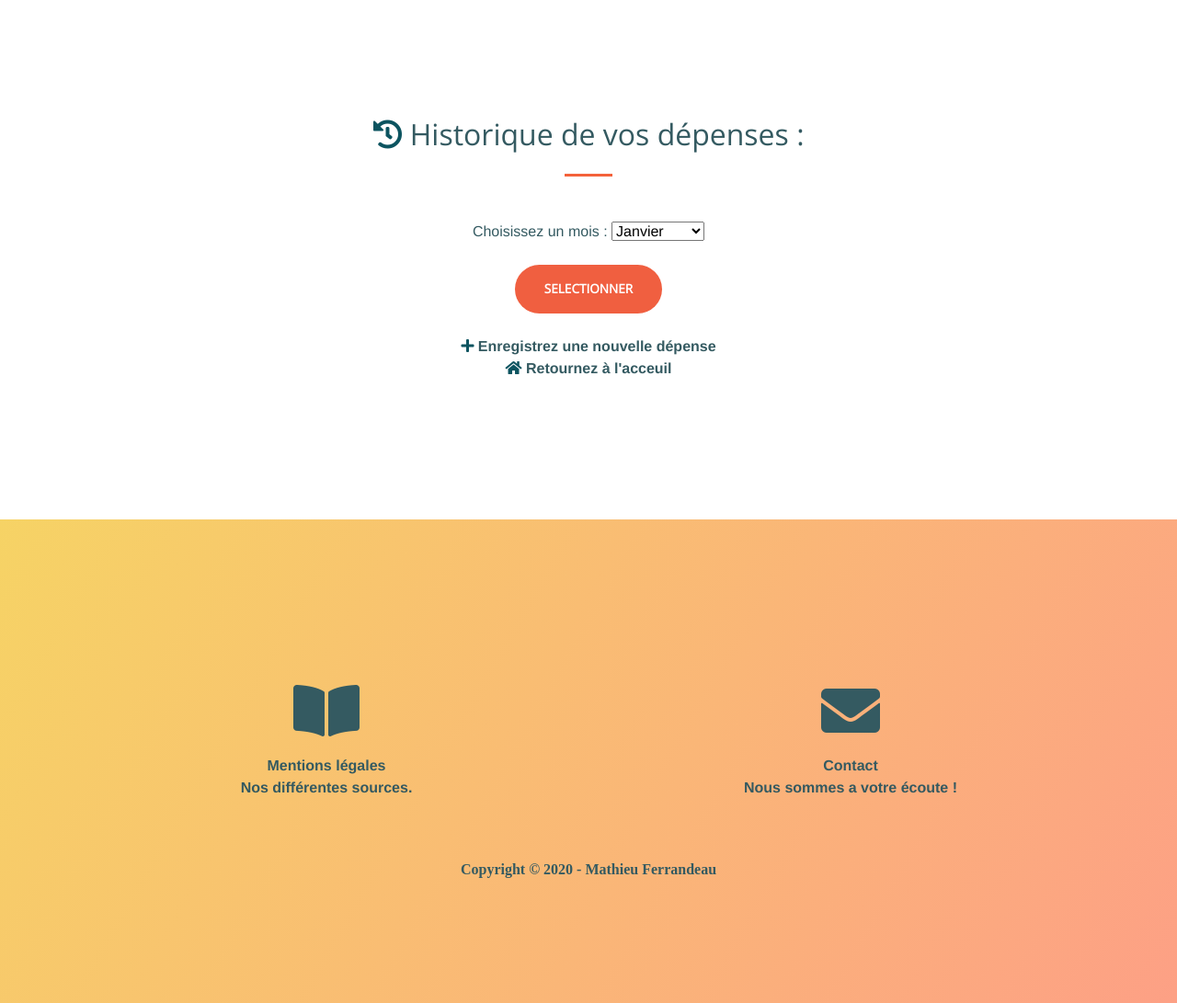
After one commit to MathieuFerrandeau/Project13, a Django app: page /history/ in a window 1280 px wide. The commit adds this page. Shown: the part 301-1392 px from the top of the page at 92% size. Run offline with Django 3.2, Linux system fonts and the light colour scheme; the visitor is signed in with stand-in values (Sample User, id 1); some libraries are stand-ins or nearby versions; some web fonts are replaced.

Commit message:
First version of History view

```diff
--- a/oc13/core/templates/core/base.html
+++ b/oc13/core/templates/core/base.html
@@ -43,10 +43,10 @@
           {% if user.is_authenticated %}
 
           <li class="nav-item icon">
-            <a href="{% url 'spent:useroutlay_archive' %}"> <i class="fas fa-history fa-2x" data-toggle="tooltip" title="Mon historique de dépenses"></i></a>
+            <a href="{% url 'spent:history' %}"> <i class="fas fa-history fa-2x" data-toggle="tooltip" title="Mon historique de dépenses"></i></a>
           </li>
           <li class="nav-item icon">
-            <a href="{% url 'spent:bills' %}"> <i class="fas fa-file-invoice-dollar fa-2x" data-toggle="tooltip" title="Mes factures"></i></a>
+            <a href="{% url 'spent:history' %}"> <i class="fas fa-file-invoice-dollar fa-2x" data-toggle="tooltip" title="Mes factures"></i></a>
           </li>
           <li class="nav-item icon">
             <a href="{% url 'spent:record_outlay' %}"> <i class="fas fa-plus fa-2x" data-toggle="tooltip" title="Dépenses à saisir"></i></a>
--- a/oc13/spent/forms.py
+++ b/oc13/spent/forms.py
@@ -6,6 +6,7 @@ class RecordOutlayForm(forms.Form):
     class Meta:
         model = UserOutlay
 
+    years = [x for x in range(2018, 2030)]
     amount = forms.DecimalField(max_digits=10, decimal_places=2)
-    payment_method = forms.CharField(max_length=15)
-    payment_date = forms.DateField()
+    payment_method = forms.ChoiceField(choices=(("Virement", ("Virement")), ("Prélèvement", ("Prélèvement")), ("Chèque", ("Chèque"))))
+    payment_date = forms.DateField(initial="2020-01-01", widget=forms.SelectDateWidget(years=years))
--- /dev/null
+++ b/oc13/spent/templates/spent/history.html
@@ -0,0 +1,47 @@
+{% extends 'core/base.html' %}
+{% block content %}
+<header class="smallheader text-center text-white d-flex">
+</header>
+  <section>
+      <div class="container">
+        <div class="row">
+            {% if user_outlaymonth %}
+            <div class="col-lg-12 text-center">
+            <h2 class="section-heading">Vos dépenses : </h2>
+               <hr class="divider my-4">
+                      {% for outlays in user_outlaymonth %}
+                <p> {{outlays.outlay.category.name}} / {{outlays.outlay.name}} : {{outlays.payment_date}} {{outlays.amount}}€<p>
+                {% endfor %}
+                <p>Total : {{amount}} €</p>
+                 <div class="form-group service-box mt-4 mx-auto">
+                <a class="btn btn-primary btn-xl js-scroll-trigger" href="{% url 'spent:history' %}">Retour</a>
+            </div>
+                </form>
+                {% else %}
+          <div class="col-lg-12 text-center">
+            <h2 class="section-heading"> <i class="fas fa-history" data-toggle="tooltip" title="Mon historique de dépenses"></i> Historique de vos dépenses :</h2>
+               <hr class="divider my-4">
+              <br>
+              <form id="month_form"  action="{% url 'spent:history' %}" method="get" accept-charset="utf-8">
+               <p>Choisissez un mois : <select id="month_list" name="month_list">
+		        {% for key, values in mois.items %}
+                    <option value="{{key}}">{{values}}</option>
+		        {% endfor %}
+                  </select></p>
+                  <strong>{{error_message}}</strong>
+                 <div class="form-group service-box mt-4 mx-auto">
+                <button class="btn btn-primary btn-xl mt-50" type="submit">Selectionner</button>
+            </div>
+                </form>
+              <div class="divider my-4">
+                  <p class="text-muted mb-0"><a href ="{% url 'spent:record_outlay' %}"><strong><strong><i class="fas fa-plus" data-toggle="tooltip" title="Dépenses à saisir"></i> Enregistrez une nouvelle dépense</strong></a></p>
+              <p class="text-muted mb-0"><a href ="{% url 'core:index' %}"><strong><i class="fas fa-home" data-toggle="tooltip" title="Acceuil"></i> Retournez à l'acceuil</strong></a></p>
+
+                {% endif %}
+            </div>
+          </div>
+          </div>
+            </div>
+    </section>
+
+{% endblock content %}
--- a/oc13/spent/templates/spent/outlay_recorded.html
+++ b/oc13/spent/templates/spent/outlay_recorded.html
@@ -8,12 +8,12 @@
           <div class="col-lg-12 text-center">
             <h2 class="section-heading"><i class="fas fa-check-circle" data-toggle="tooltip" title="S'enregistrer"></i> Dépense bien enregistrée</h2>
             <hr class="divider my-4">
-              <p class="text-muted mb-0"><a href ="{% url 'spent:record_outlay' %}"><strong>Enregistrer une nouvelle dépense</strong></a></p>
+              <p class="text-muted mb-0"><a href ="{% url 'spent:record_outlay' %}"><strong><i class="fas fa-plus" data-toggle="tooltip" title="Dépenses à saisir"></i> Enregistrer une nouvelle dépense</strong></a></p>
               <div class="divider my-4">
-              <p class="text-muted mb-0"><a href ="{% url 'spent:useroutlay_archive' %}"><strong>Historique de mes dépenses</strong></a></p>
+              <p class="text-muted mb-0"><a href ="{% url 'spent:history' %}"><strong><i class="fas fa-history" data-toggle="tooltip" title="Mon historique de dépenses"></i> Historique de mes dépenses</strong></a></p>
             </div>
               <div class="divider my-4">
-              <p class="text-muted mb-0"><a href ="{% url 'core:index' %}"><strong>Retour à l'acceuil</strong></a></p>
+              <p class="text-muted mb-0"><a href ="{% url 'core:index' %}"><strong><i class="fas fa-home" data-toggle="tooltip" title="Accueil"></i> Retour à l'acceuil</strong></a></p>
             </div>
           </div>
 
--- a/oc13/spent/urls.py
+++ b/oc13/spent/urls.py
@@ -4,12 +4,14 @@ from django.urls import path
 from . import views
 from .models import UserOutlay
 from django.views.generic.dates import ArchiveIndexView
+from .views import UserOutlayArchiveMonthView
 
 app_name = 'spent'
 urlpatterns = [
     path('record-outlay/', views.record_outlay_view, name='record_outlay'),
     path('recorded-outlay/', views.outlay_recorded_view, name='outlay_recorded'),
     path('factures/', views.bills_view, name='bills'),
+    path('history/', views.history, name='history'),
     path('expense-history/', ArchiveIndexView.as_view(model=UserOutlay, date_field="payment_date"),
          name="useroutlay_archive"),
 ]
--- a/oc13/spent/views.py
+++ b/oc13/spent/views.py
@@ -1,3 +1,4 @@
+import datetime
 from django.shortcuts import render, redirect
 from django.contrib.auth.decorators import login_required
 from django.views.generic.dates import MonthArchiveView
@@ -6,7 +7,7 @@ from .models import Category, Outlay, UserOutlay
 # Create your views here.
 
 @login_required
-class ExpenseHistoryView(MonthArchiveView):
+class UserOutlayArchiveMonthView(MonthArchiveView):
     """expense_history_view"""
     queryset = UserOutlay.objects.all()
     date_field = "payment_date"
@@ -44,11 +45,13 @@ def record_outlay_view(request):
                                                                     'outlay_selected': outlay_selected,
                                                                     'form': form,
                                                                     })
-            else:
+            elif cat_selected:
                 category_choose = Category.objects.get(id=cat_selected)
                 return render(request, 'spent/record_outlay.html', {'category_choose': category_choose,
                                                                     'outlay': outlay,
                                                                     })
+            else:
+                return render(request, 'spent/record_outlay.html', {'categories': category})
 
         return render(request, 'spent/record_outlay.html', {'categories': category})
 
@@ -74,3 +77,46 @@ def bills_view(request):
         form = RecordOutlayForm()
 
     return render(request, 'spent/bills.html', {'form': form})
+
+def history(request):
+    """outlay_recorded"""
+
+    useroutlay = UserOutlay.objects.filter(user_name=request.user)
+    mois = {'1': 'Janvier', '2': 'Février', '3': 'Mars', '4': 'Avril', '5': 'Mai', '6': 'Juin',
+            '7': 'Juillet', '8': 'Août', '9': 'Septembre', '10': 'Octobre', '11': 'Novembre', '12': 'Décembre'}
+
+    month_key_selected = request.GET.get('month_list')
+    #print(month_key_selected)
+    if month_key_selected:
+        for month in useroutlay:
+            #print(month)
+            user_outlaymonth = UserOutlay.objects.filter(user_name=request.user,
+                                                         payment_date__month=month_key_selected,
+                                                         payment_date__year=2020)
+            print(user_outlaymonth)
+            if len(user_outlaymonth) != 0:
+                amount = 0
+                for sum in user_outlaymonth:
+                    amount += sum.amount
+                    print('izi', amount)
+                return render(request, 'spent/history.html', {'user_outlaymonth': user_outlaymonth,
+                                                              'amount': amount})
+
+            else:
+                error_message = ("Aucune dépense enregistrée pour le mois de " + mois[month_key_selected] + ", renouvellez votre choix.")
+                return render(request, 'spent/history.html', {'outlay': useroutlay,
+                                                              'mois': mois,
+                                                              'error_message': error_message})
+
+
+
+    return render(request, 'spent/history.html', {'outlay': useroutlay,
+                                                  'mois': mois})
+
+"""
+
+    if useroutlay date month exist show month (line 1)
+    if click on month get month id
+    show useroutlay (date=month id, user=request.user)
+    if click on back show line 1
+    """
```
Also changed, not shown: oc13/registration/templates/registration/account.html (+7 -6 lines), oc13/registration/templates/registration/login.html (+10 -8 lines), oc13/registration/templates/registration/password_change.html (+4 -4 lines), oc13/registration/templates/registration/register.html (+9 -9 lines), oc13/spent/templates/spent/record_outlay.html (+10 -9 lines), oc13/spent/templates/spent/select_outlay.html (deleted, +0 -11 lines).
